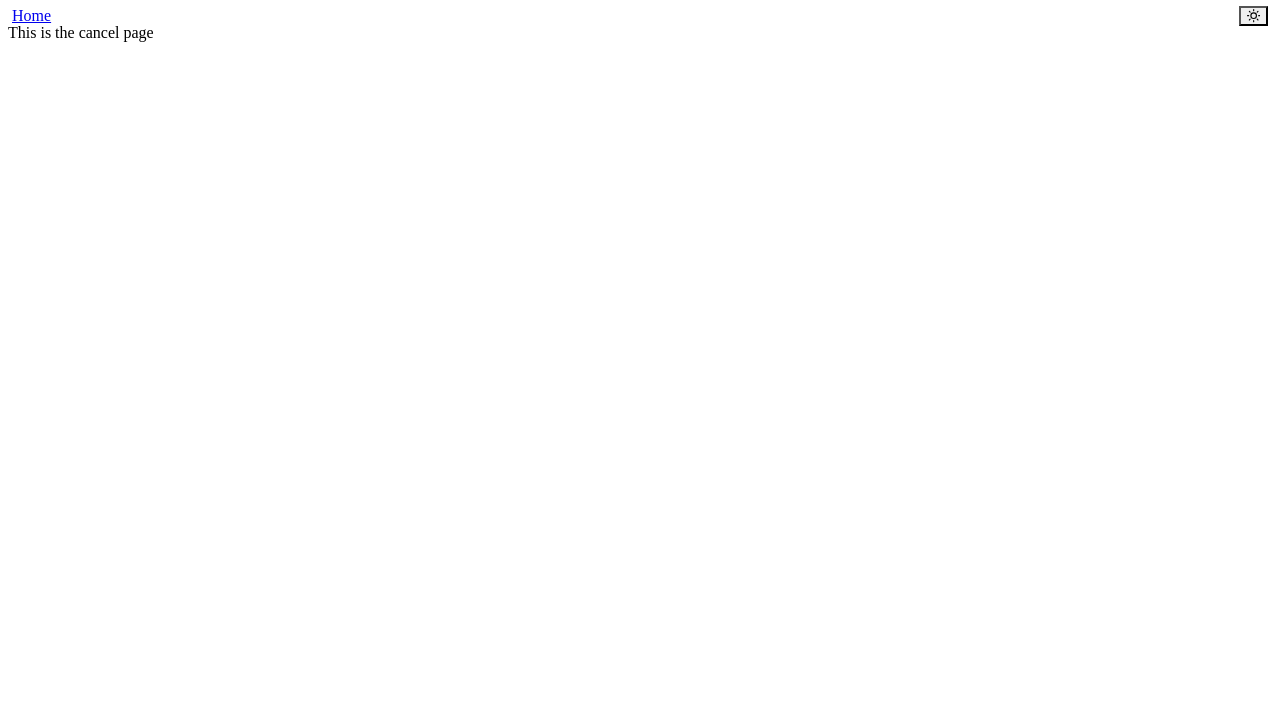
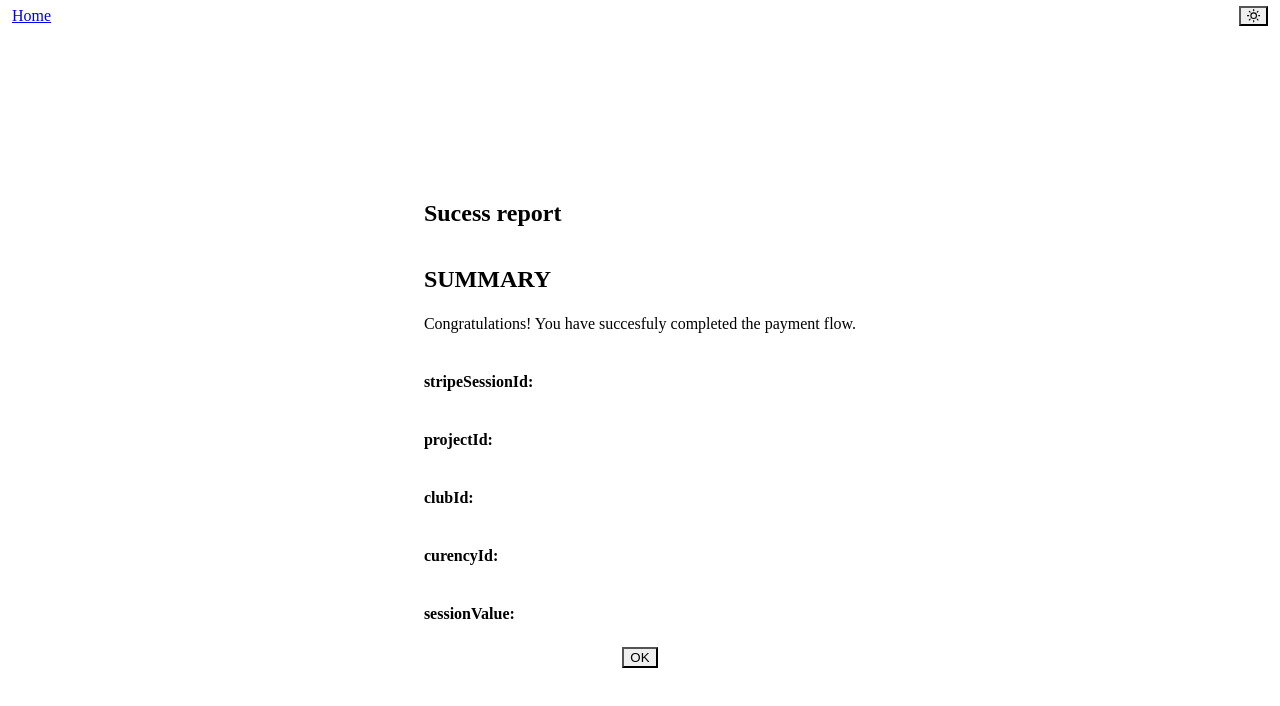
Before and after one commit to vxmoney/vxbank, a Next.js app in the folder vxbank-web-app/: page /vxpayment/cancel in a window 1280 px wide. Shown: the top 706 px of the page. Built offline with nearby package versions, Linux system fonts and the light colour scheme.

Commit message:
added cancel page

```diff
--- a/vxbank-web-app/src/app/vxpayment/cancel/page.js
+++ b/vxbank-web-app/src/app/vxpayment/cancel/page.js
@@ -1,5 +1,90 @@
-export default function CancelPage(){
-    return (
-        <div>This is the cancel page</div>
-    )
+"use client";
+import {
+  Flex,
+  Heading,
+  Stack,
+  Input,
+  Button,
+  StackDivider,
+  useColorModeValue,
+  Card,
+  CardHeader,
+  CardBody,
+  Box,
+  Text,
+  Badge,
+  Code,
+  Center,
+} from "@chakra-ui/react";
+
+export default function CancelPage({searchParams}){
+    let { stripeSessionId, projectId, clubId, curencyId, sessionValue } =
+    searchParams;
+
+
+
+  const formBackground = useColorModeValue("gray.100", "gray.700");
+
+  return (
+    <Flex height="100vh" alignItems="center" justifyContent="center">
+      <Flex direction="column" background={formBackground} p={12} rounded={6}>
+        <Card>
+          <CardHeader>
+            <Heading size="md">Sucess report</Heading>
+          </CardHeader>
+          <CardBody>
+            <Stack divider={<StackDivider />} spacing={4}>
+              <Box>
+                <Heading size="xs" textTransform="uppercase">
+                  Summary
+                </Heading>
+                <Text pt="2" fontSize="sm">
+                  Congratulations! You have succesfuly completed the payment
+                  flow.
+                </Text>
+              </Box>
+              <Box>
+                <Text fontSize="xl" fontWeight="bold">
+                  stripeSessionId:
+                  <Code ml={5}>{stripeSessionId}</Code>
+                </Text>
+              </Box>
+              <Box>
+                <Text fontSize="xl" fontWeight="bold">
+                  projectId:
+                  <Code ml={5}>{projectId}</Code>
+                </Text>
+              </Box>
+
+              <Box>
+                <Text fontSize="xl" fontWeight="bold">
+                  clubId:
+                  <Code ml={5}>{clubId}</Code>
+                </Text>
+              </Box>
+
+              <Box>
+                <Text fontSize="xl" fontWeight="bold">
+                  curencyId:
+                  <Code ml={5}>{curencyId}</Code>
+                </Text>
+              </Box>
+
+              <Box>
+                <Text fontSize="xl" fontWeight="bold">
+                  sessionValue:
+                  <Code ml={5}>{sessionValue}</Code>
+                </Text>
+              </Box>
+              <Center >
+                <Box alignItems={"center"}>
+                  <Button>OK</Button>
+                </Box>
+              </Center>
+            </Stack>
+          </CardBody>
+        </Card>
+      </Flex>
+    </Flex>
+  );
 }
--- a/vxbank-web-app/src/app/vxpayment/sucess/page.js
+++ b/vxbank-web-app/src/app/vxpayment/sucess/page.js
@@ -21,10 +21,7 @@ export default function SuccessPage({ searchParams }) {
   let { stripeSessionId, projectId, clubId, curencyId, sessionValue } =
     searchParams;
 
-  console.log(stripeSessionId);
-  console.log(projectId);
-  console.log(clubId);
-  //console.log(router.query);
+
 
   const formBackground = useColorModeValue("gray.100", "gray.700");
 
```
